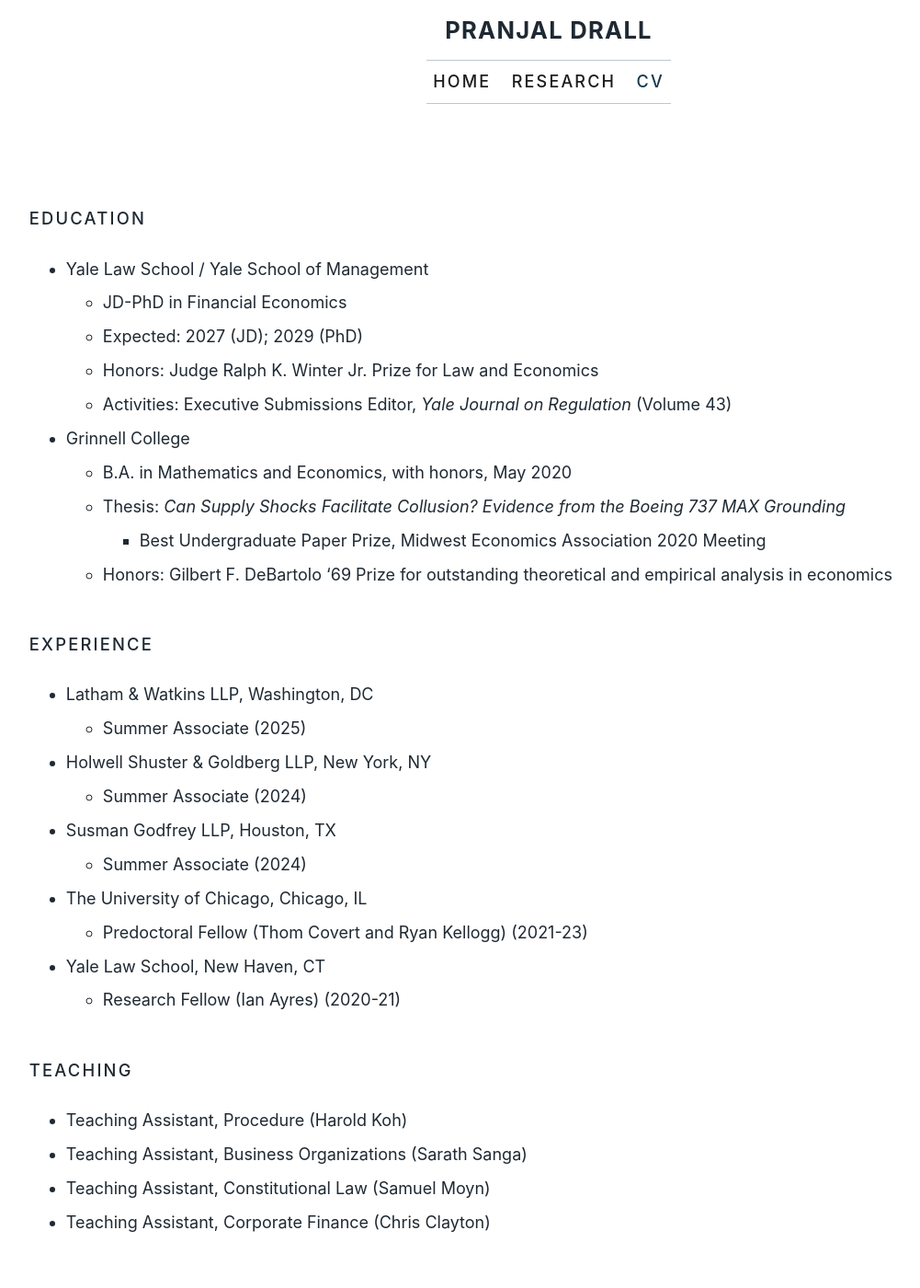
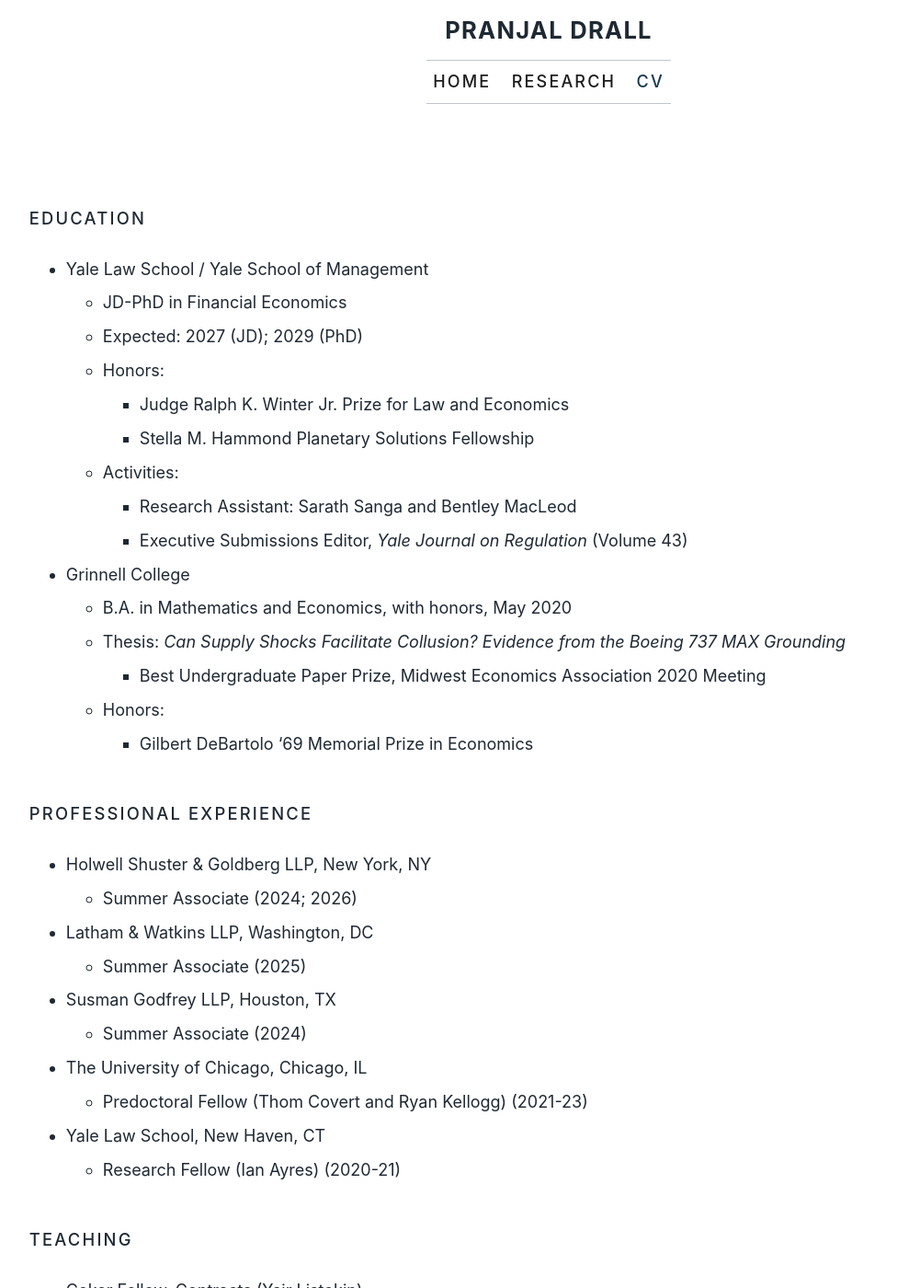
Before and after one commit to pranjal-drall/pranjal-drall.github.io, a Jekyll site: the page built from _pages/cv.md, in a window 1280 px wide and 1400 px high. Shown: the whole window at 92% size, without its empty margins (43-1044 px from the left). Built offline with Jekyll 4.4.1, drawn with Linux system fonts in a browser that asks for light colours; a script bundle is joined from its source files by our own code; library files that are not in the unit come from our copies; some of the changed text lies outside the part shown.

Commit message:
update cv

```diff
--- a/_pages/cv.md
+++ b/_pages/cv.md
@@ -13,21 +13,26 @@ redirect_from:
 * Yale Law School / Yale School of Management
   * JD-PhD in Financial Economics
   * Expected: 2027 (JD); 2029 (PhD)
-  * Honors: Judge Ralph K. Winter Jr. Prize for Law and Economics
-  * Activities: Executive Submissions Editor, *Yale Journal on Regulation* (Volume 43)
+  * Honors:
+    * Judge Ralph K. Winter Jr. Prize for Law and Economics
+    * Stella M. Hammond Planetary Solutions Fellowship
+  * Activities:
+    * Research Assistant: Sarath Sanga and Bentley MacLeod
+    * Executive Submissions Editor, *Yale Journal on Regulation* (Volume 43)
 
 * Grinnell College
   * B.A. in Mathematics and Economics, with honors, May 2020
   * Thesis: *Can Supply Shocks Facilitate Collusion? Evidence from the Boeing 737 MAX Grounding*
     * Best Undergraduate Paper Prize, Midwest Economics Association 2020 Meeting
-  * Honors: Gilbert F. DeBartolo '69 Prize for outstanding theoretical and empirical analysis in economics
+  * Honors:
+    * Gilbert DeBartolo '69 Memorial Prize in Economics
 
-<h2 class="research-section">Experience</h2>
+<h2 class="research-section">Professional Experience</h2>
+* Holwell Shuster & Goldberg LLP, New York, NY
+  * Summer Associate (2024; 2026)
+
 * Latham & Watkins LLP, Washington, DC
   * Summer Associate (2025)
-
-* Holwell Shuster & Goldberg LLP, New York, NY
-  * Summer Associate (2024)
 
 * Susman Godfrey LLP, Houston, TX
   * Summer Associate (2024)
@@ -39,6 +44,7 @@ redirect_from:
   * Research Fellow (Ian Ayres) (2020-21)
 
 <h2 class="research-section">Teaching</h2>
+* Coker Fellow, Contracts (Yair Listokin)
 * Teaching Assistant, Procedure (Harold Koh)
 * Teaching Assistant, Business Organizations (Sarath Sanga)
 * Teaching Assistant, Constitutional Law (Samuel Moyn)
```
Also changed, not shown: _data/cv.json (+31 -23 lines), _pages/publications.md (+14 -0 lines).
